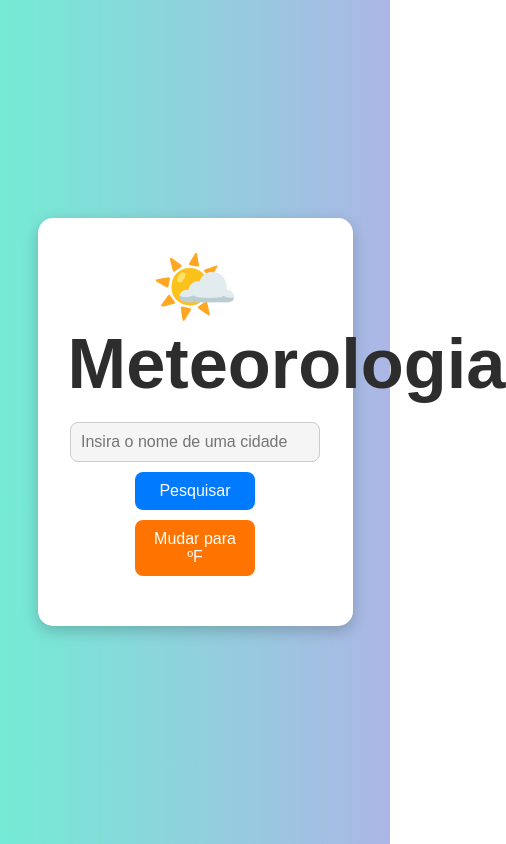
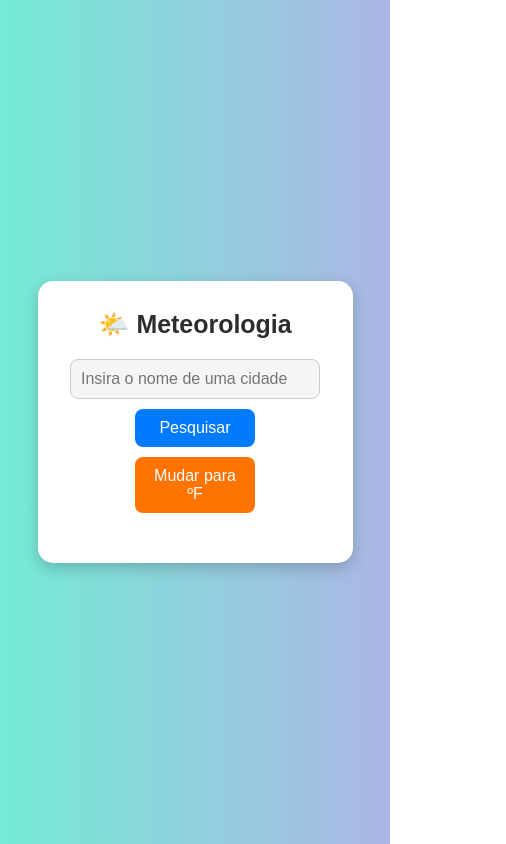
Before and after one commit to PpedroO7/WIT-Challange, a React (Vite) app in the folder wit_challange/: page / in a window 390 px wide. Shown: the whole page, 506 px wide, since content can reach past the window. Built offline with nearby package versions, Linux system fonts and the light colour scheme.

Commit message:
change title size

```diff
--- a/wit_challange/src/App.css
+++ b/wit_challange/src/App.css
@@ -30,7 +30,7 @@ body, .container {
 
 .title {
   text-align: center;
-  font-size: 28px;
+  font-size:  2vw !important;
   font-weight: bold;
   color: #2d2d2d;
   margin-bottom: 20px;
@@ -213,10 +213,6 @@ body, .container {
 }
 
 @media (max-width: 480px) {
-  .title {
-    font-size: 22px;
-  }
-
   .input-bar {
     flex-direction: column;
     align-items: center;
```
